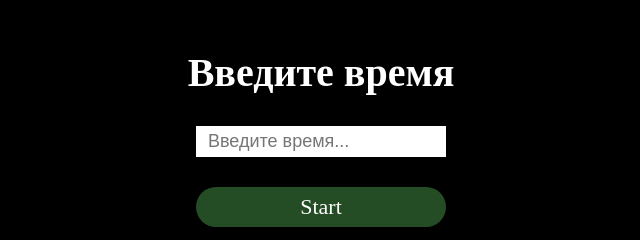
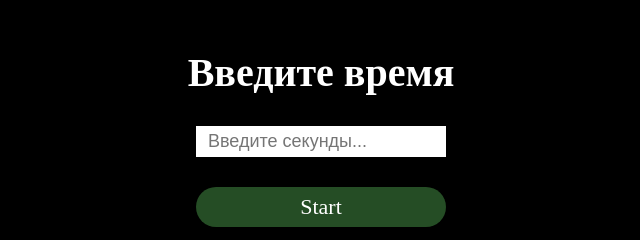
Before and after one commit to abdurahmonnumanov/game-9, a plain HTML site: page index.html in a window 1280 px wide. Shown: the part 101-341 px from the top of the page, 319-959 px from the left. Drawn offline with Linux system fonts and the light colour scheme.

Commit message:
Update index.html

```diff
--- a/index.html
+++ b/index.html
@@ -11,7 +11,7 @@
 
     <div class="block">
         <h1>Введите время</h1>
-        <input type="number" class="input" placeholder="Введите время..." maxlength=>
+        <input type="number" class="input" placeholder="Введите секунды..." maxlength=>
         <a href="" class="btn">Start</a>
         <h2>Осталось: <span class="time">00:00</span></h2>
         <div class="box"></div>
```
